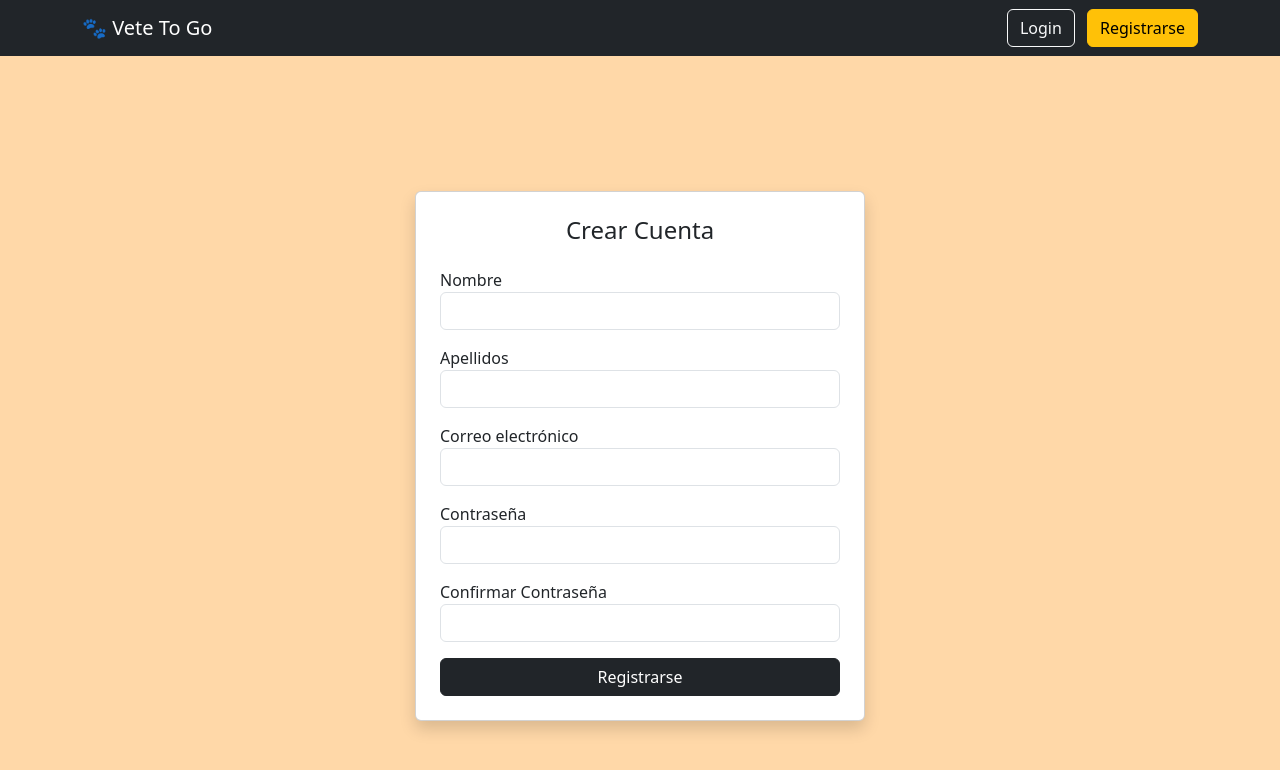
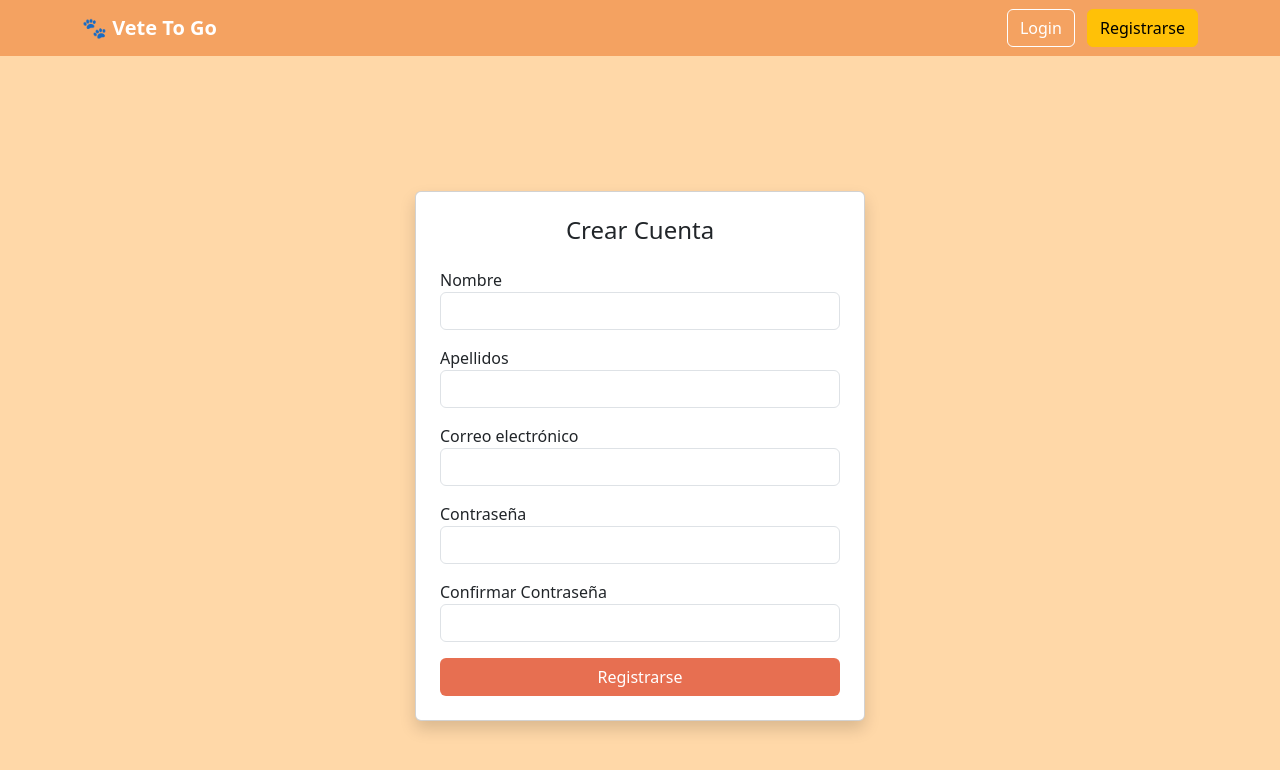
Before and after one commit to dachabeicr/La_Vete_To_Go, a plain HTML site: page register.html in a window 1280 px wide. Drawn offline with nearby package versions, Linux system fonts and the light colour scheme.

Commit message:
Update register.html

```diff
--- a/register.html
+++ b/register.html
@@ -9,14 +9,34 @@
 
     <style>
         body {
-            background-color: #FFD8A8;
+            background-color: #FFD8A8; /* naranja pastel */
+        }
+
+        /* Navbar personalizada */
+        .navbar {
+            background-color: #F4A261; /* naranja más fuerte */
+        }
+
+        .navbar .navbar-brand {
+            color: white !important;
+            font-weight: bold;
+        }
+
+        .navbar .btn-outline-light {
+            border-color: white;
+            color: white;
+        }
+
+        .navbar .btn-outline-light:hover {
+            background-color: white;
+            color: #F4A261;
         }
     </style>
 </head>
 <body>
 
 <!-- NAVBAR -->
-<nav class="navbar navbar-expand-lg navbar-dark bg-dark">
+<nav class="navbar navbar-expand-lg navbar-light">
   <div class="container">
     <a class="navbar-brand" href="index.html">🐾 Vete To Go</a>
     <div>
@@ -59,7 +79,10 @@
                 <input type="password" id="confirmPassword" class="form-control" required>
             </div>
 
-            <button class="btn btn-dark w-100">Registrarse</button>
+            <!-- Botón cambiado para que combine -->
+            <button class="btn w-100" style="background-color:#E76F51; color:white;">
+                Registrarse
+            </button>
         </form>
 
     </div>
```
